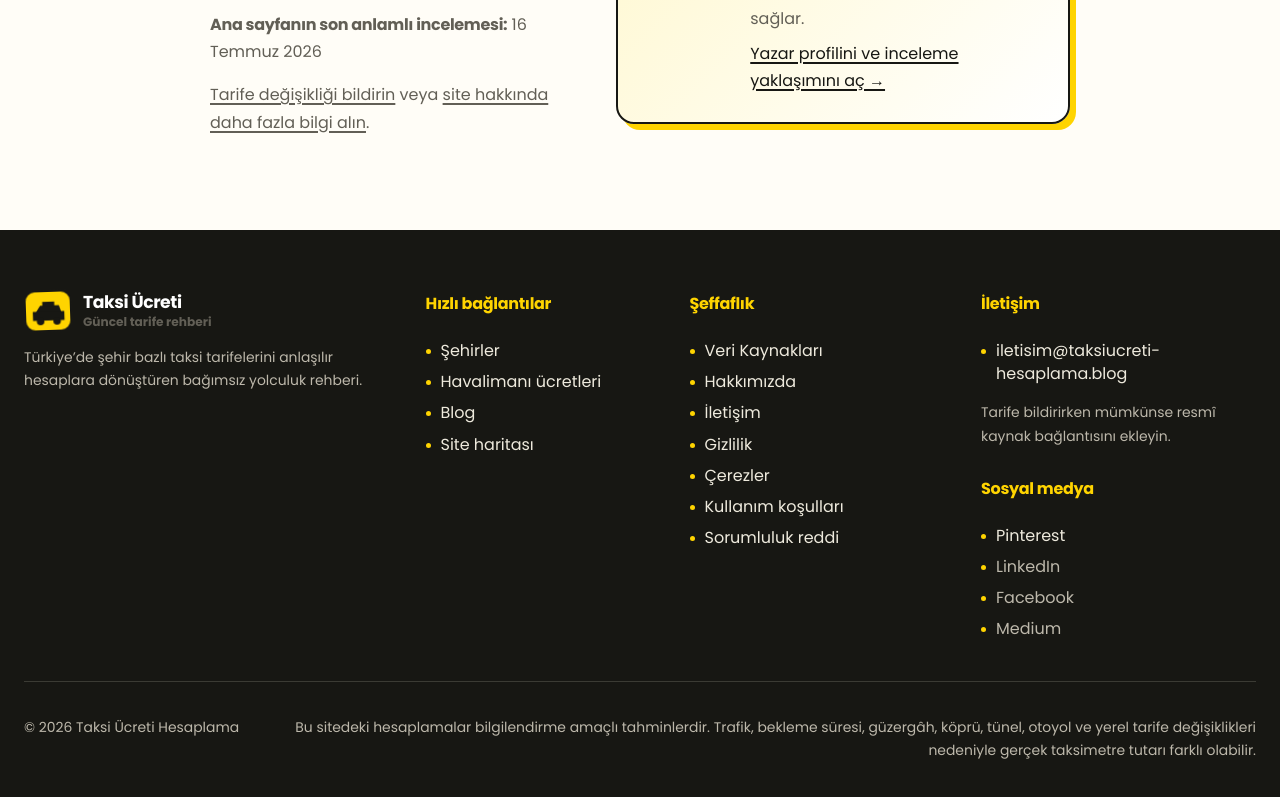
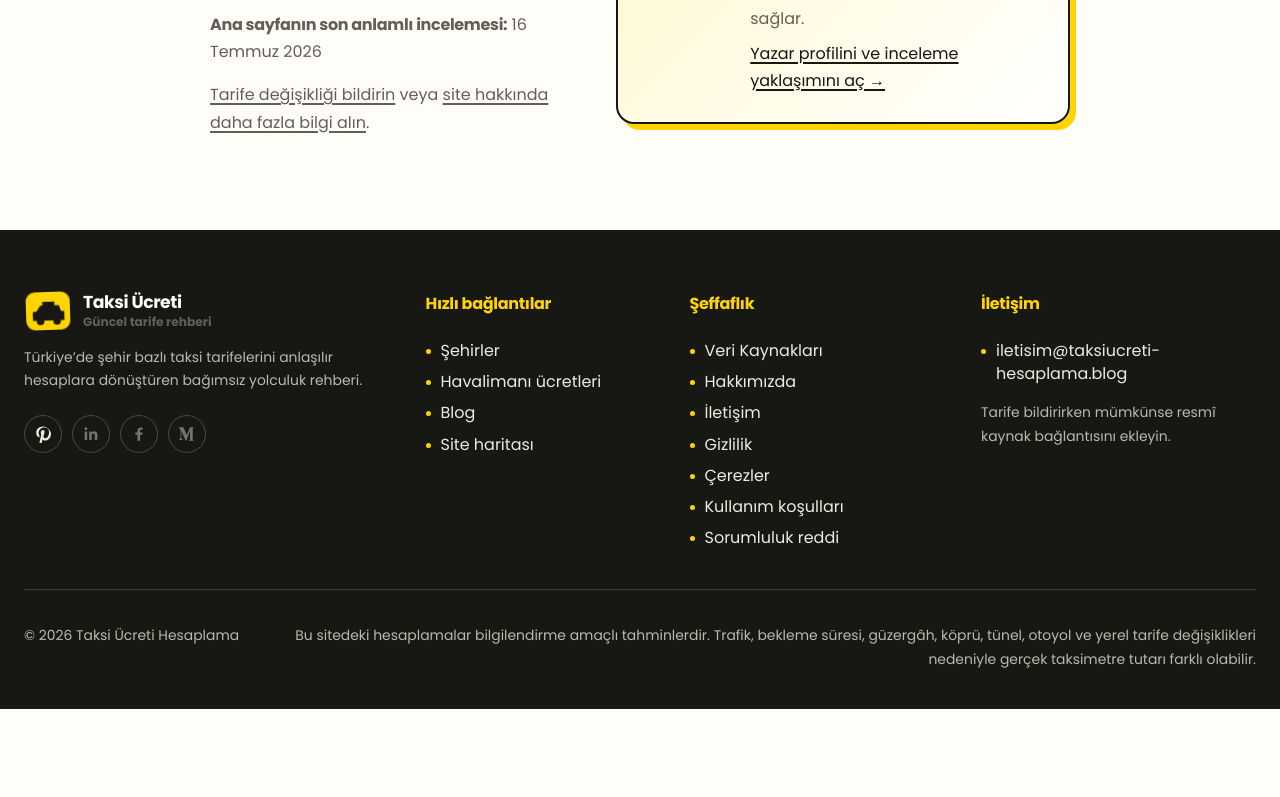
Before and after one commit to arslanwebx/taksi-ucreti-hesaplama, a Next.js app: page / in a window 1280 px wide. Shown: the part 6404-7201 px from the top of the page. After the commit the page ends 7113 px from the top, so only its background shows below. Built offline with nearby package versions, Linux system fonts and the light colour scheme.

Commit message:
Social update

```diff
--- a/app/globals.css
+++ b/app/globals.css
@@ -219,8 +219,12 @@ h1,h2,h3,h4,strong,b,button,label,summary{letter-spacing:-.02em}
 .footer-contact-links{max-width:100%}
 .footer-contact-links a{overflow-wrap:anywhere}
 .footer-contact-note{max-width:280px;margin:8px 0 0}
-.footer-social-heading{margin-top:18px!important}
-.footer-social-links span{color:#bdb8ab}
+.footer-social-links{display:flex;gap:10px;list-style:none;padding:0;margin:22px 0 0}
+.footer-social-links li{padding:0}
+.footer-social-links a,.footer-social-links span{width:38px;height:38px;display:grid;place-items:center;border:1px solid #4a4a42;border-radius:50%;color:#eeeadd;transition:background .15s ease,border-color .15s ease,color .15s ease,transform .15s ease}
+.footer-social-links a:hover{background:var(--yellow);border-color:var(--yellow);color:var(--dark);transform:translateY(-2px)}
+.footer-social-links span{color:#77736a;cursor:default}
+.footer-social-links svg{width:18px;height:18px;fill:currentColor}
 @media(max-width:580px){
   .footer-links{gap:10px}
   .footer-contact-note{margin-top:6px}
--- a/components/Footer.tsx
+++ b/components/Footer.tsx
@@ -5,20 +5,20 @@ import { site } from '@/src/data/site';
 const guides = [['Şehirler', '/sehirler/'], ['Havalimanı ücretleri', '/havalimani-taksi-ucretleri/'], ['Blog', '/blog/'], ['Site haritası', '/sitemap/']] as const;
 const policies = [['Veri Kaynakları', '/veri-kaynaklari-ve-hesaplama-yontemi/'], ['Hakkımızda', '/hakkimizda/'], ['İletişim', '/iletisim/'], ['Gizlilik', '/gizlilik-politikasi/'], ['Çerezler', '/cerez-politikasi/'], ['Kullanım koşulları', '/kullanim-kosullari/'], ['Sorumluluk reddi', '/sorumluluk-reddi/']] as const;
 const socialLinks = [
-  ['Pinterest', 'https://www.pinterest.com/taksiucreti/'],
-  ['LinkedIn', ''],
-  ['Facebook', ''],
-  ['Medium', ''],
+  ['Pinterest', 'https://www.pinterest.com/taksiucreti/', <svg viewBox="0 0 24 24" aria-hidden="true"><path d="M12.04 2C6.5 2 3 5.9 3 10.19c0 2.74 1.04 5.18 3.28 6.08.37.14.7.01.81-.4l.3-1.17c.1-.4.06-.53-.22-.86-.62-.73-1.02-1.67-1.02-3.01 0-3.88 2.9-7.36 7.55-7.36 4.12 0 6.38 2.52 6.38 5.89 0 4.43-1.96 8.17-4.87 8.17-1.61 0-2.82-1.33-2.43-2.97.46-1.95 1.35-4.05 1.35-5.46 0-1.26-.68-2.31-2.07-2.31-1.64 0-2.95 1.7-2.95 3.98 0 1.45.49 2.43.49 2.43l-1.98 8.39c-.59 2.5-.09 5.56-.05 5.87.02.18.25.22.35.09.14-.18 1.95-2.41 2.57-4.65.18-.63 1.01-3.95 1.01-3.95.5.95 1.95 1.79 3.49 1.79 4.59 0 7.7-4.18 7.7-9.78C21.1 5.94 17.35 2 12.04 2Z" /></svg>],
+  ['LinkedIn', '', <svg viewBox="0 0 24 24" aria-hidden="true"><path d="M6.94 8.5H3.56V20h3.38V8.5ZM5.25 3C4.17 3 3.3 3.87 3.3 4.95s.87 1.95 1.95 1.95 1.95-.87 1.95-1.95S6.33 3 5.25 3ZM20.7 13.4c0-3.47-1.85-5.08-4.32-5.08-1.99 0-2.88 1.09-3.38 1.86V8.5H9.62V20H13v-5.7c0-1.5.28-2.95 2.14-2.95 1.83 0 1.85 1.71 1.85 3.05V20h3.38l.33-6.6Z" /></svg>],
+  ['Facebook', '', <svg viewBox="0 0 24 24" aria-hidden="true"><path d="M13.5 21v-8h2.75l.41-3.12H13.5V7.89c0-.9.25-1.52 1.55-1.52h1.76V3.58c-.3-.04-1.35-.13-2.57-.13-2.54 0-4.28 1.55-4.28 4.4v2.03H7.08V13h2.88v8h3.54Z" /></svg>],
+  ['Medium', '', <svg viewBox="0 0 24 24" aria-hidden="true"><path d="M3 6.5a1.5 1.5 0 0 0-.5-1.25L1 3.45V3h6.1l4.72 10.35L15.98 3H21v.45l-1.27 1.21a.38.38 0 0 0-.14.36v13.96a.38.38 0 0 0 .14.36L21 20.55V21h-6.37v-.45l1.32-1.24c.13-.13.13-.17.13-.36V7.67L11.02 21h-.68L4.45 8.02v9.2c-.04.25.05.5.23.67l1.72 2.09V20H1.5v-.45l1.72-2.09a.78.78 0 0 0 .22-.67V6.5H3Z" /></svg>],
 ] as const;
 
 export function Footer() {
   return (
     <footer className="site-footer">
       <div className="container footer-grid">
-        <div className="footer-brand"><Logo footer /><p>Türkiye’de şehir bazlı taksi tarifelerini anlaşılır hesaplara dönüştüren bağımsız yolculuk rehberi.</p></div>
+        <div className="footer-brand"><Logo footer /><p>Türkiye’de şehir bazlı taksi tarifelerini anlaşılır hesaplara dönüştüren bağımsız yolculuk rehberi.</p><ul className="footer-social-links" aria-label="Sosyal medya">{socialLinks.map(([name, href, icon]) => <li key={name}>{href ? <a href={href} target="_blank" rel="noreferrer" aria-label={name}>{icon}</a> : <span aria-label={`${name} yakında`}>{icon}</span>}</li>)}</ul></div>
         <div><h2>Hızlı bağlantılar</h2><ul className="footer-links">{guides.map(([name, href]) => <li key={href}><Link href={href}>{name}</Link></li>)}</ul></div>
         <div><h2>Şeffaflık</h2><ul className="footer-links">{policies.map(([name, href]) => <li key={href}><Link href={href}>{name}</Link></li>)}</ul></div>
-        <div><h2>İletişim</h2><ul className="footer-links footer-contact-links"><li><a href={`mailto:${site.contactEmail}`}>{site.contactEmail}</a></li></ul><p className="footer-contact-note">Tarife bildirirken mümkünse resmî kaynak bağlantısını ekleyin.</p><h2 className="footer-social-heading">Sosyal medya</h2><ul className="footer-links footer-social-links">{socialLinks.map(([name, href]) => <li key={name}>{href ? <a href={href} target="_blank" rel="noreferrer">{name}</a> : <span>{name}</span>}</li>)}</ul></div>
+        <div><h2>İletişim</h2><ul className="footer-links footer-contact-links"><li><a href={`mailto:${site.contactEmail}`}>{site.contactEmail}</a></li></ul><p className="footer-contact-note">Tarife bildirirken mümkünse resmî kaynak bağlantısını ekleyin.</p></div>
       </div>
       <div className="container footer-bottom"><p>© 2026 {site.name}</p><p>{site.disclaimer}</p></div>
     </footer>
```
